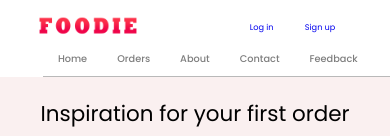
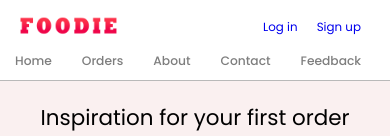
Before and after one commit to Sureshkumar04/Food-Page, a plain HTML site: page index.html in a window 390 px wide. Shown: the top 136 px of the page. Drawn offline with nearby package versions, Linux system fonts and the light colour scheme.

Commit message:
style.css

```diff
--- a/style.css
+++ b/style.css
@@ -509,9 +509,33 @@ html{
         margin: 2rem;
     }
 
+    .nav-list nav li a{
+        font-size: 1.45rem;
+    }
+    .Zomato-logo img{
+        margin-left: 5vmin;
+    }
+
+    .nav-list nav{
+        margin-right: 5vmin;
+    }
+
+   .header-2{
+    padding: 0;
+    text-align: center;
+   }
+
+   .secondary-logo li a{
+    font-size: 1.5rem;
+   }
+
     .food-contain-img{
         width: 78vmin;
         height: 70vmin;
+    }
+
+    .food-content-title h1{
+        margin-bottom: 1rem;
     }
 
     .food-contain-title{
@@ -562,6 +586,8 @@ html{
         width: fit-content;
         margin: 0;
     }
+
+    .para p{font-size: 1.3rem;}
     .about-us{
         background-color: rgb(250, 240, 240);
         padding: 1vmin 7vmin 7vmin;
```
